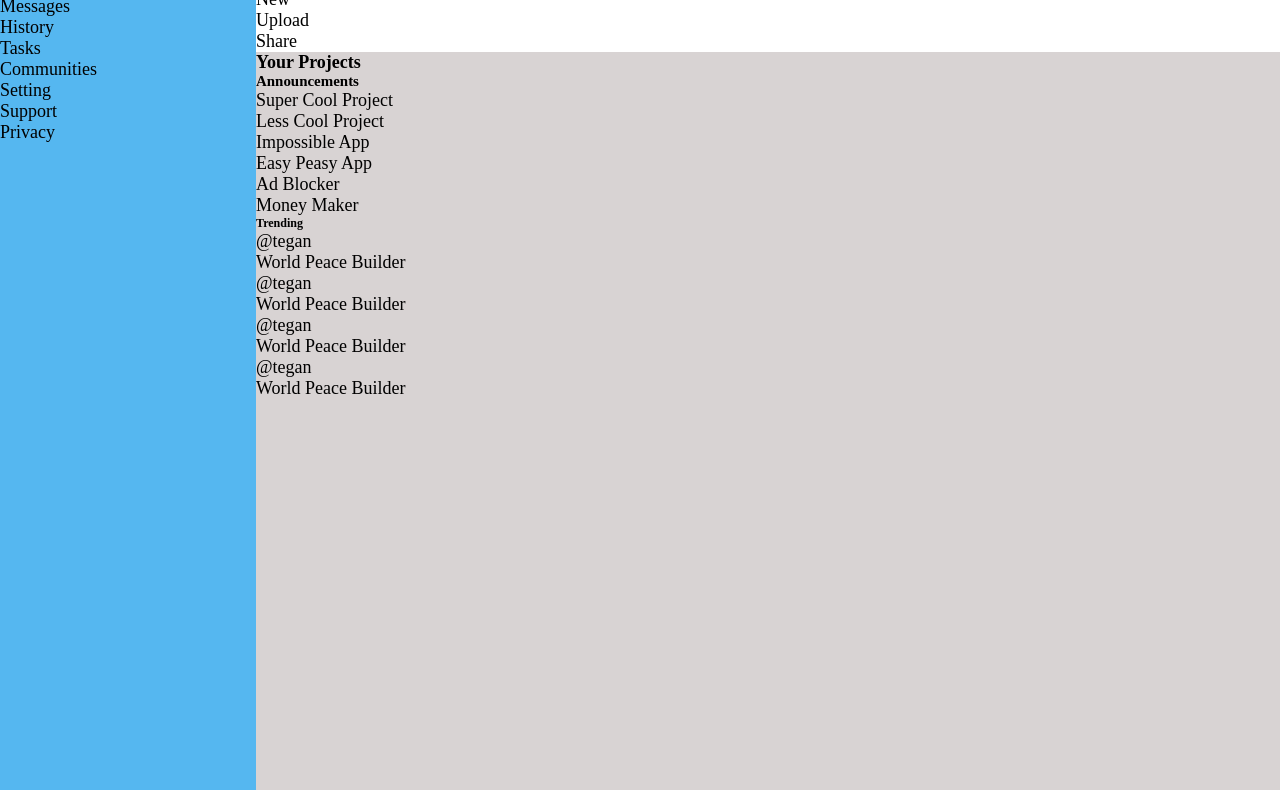
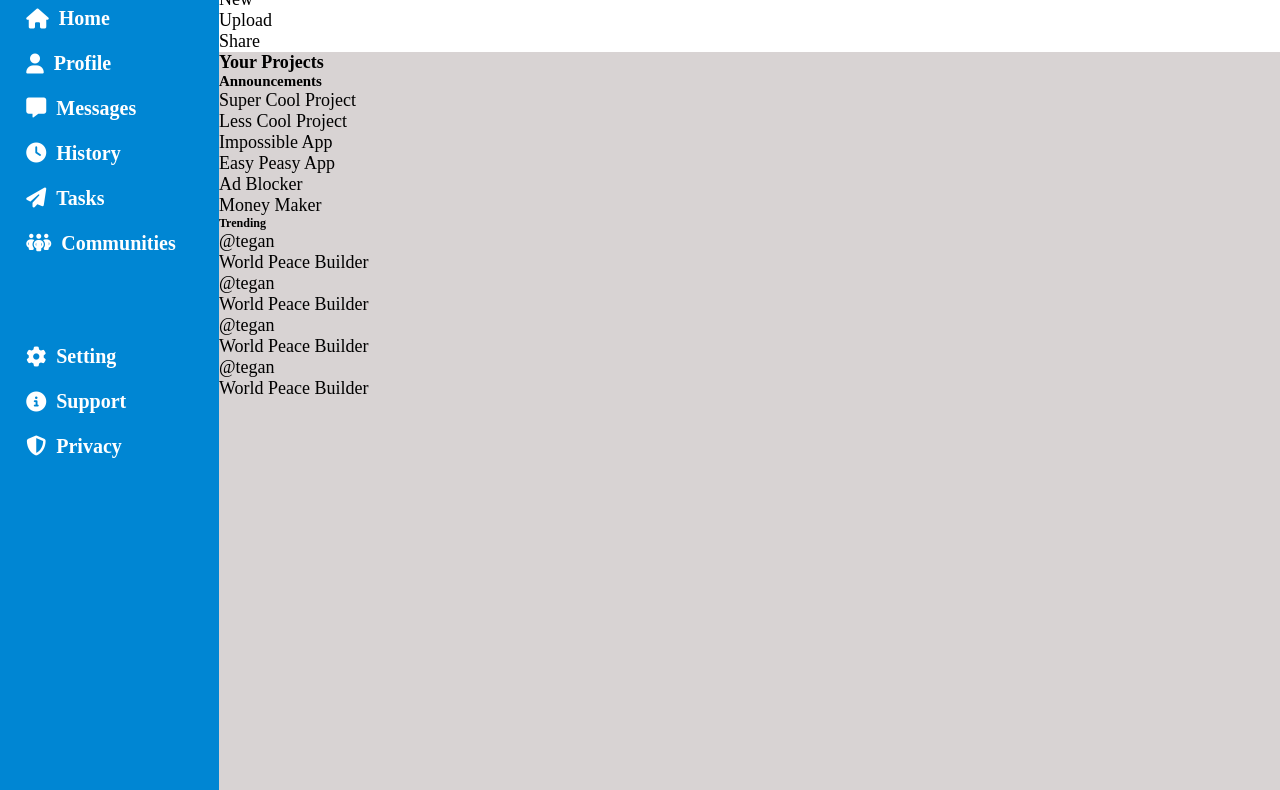
Before and after one commit to joaocorreiaprof/Project-Admin-Dashboard, a plain HTML site: page index.html in a window 1280 px wide. Shown: the part 88-878 px from the top of the page. Drawn offline with Linux system fonts and the light colour scheme.

Commit message:
Finished the sidebar

```diff
--- a/index.html
+++ b/index.html
@@ -4,39 +4,65 @@
     <meta charset="UTF-8" />
     <meta name="viewport" content="width=device-width, initial-scale=1.0" />
     <title>Admin Dashboard</title>
+
+    <link
+      rel="stylesheet"
+      href="https://cdnjs.cloudflare.com/ajax/libs/font-awesome/6.5.2/css/all.min.css"
+      integrity="sha512-SnH5WK+bZxgPHs44uWIX+LLJAJ9/2PkPKZ5QiAj6Ta86w+fsb2TkcmfRyVX3pBnMFcV7oQPJkl9QevSCWr3W6A=="
+      crossorigin="anonymous"
+      referrerpolicy="no-referrer"
+    />
+
     <link rel="stylesheet" href="styles.css" />
   </head>
   <body>
     <div class="main_container">
       <div class="sidebar">
-        <h1>Dashboard</h1>
-        <ul>
-          Home
-        </ul>
-        <ul>
-          Profile
-        </ul>
-        <ul>
-          Messages
-        </ul>
-        <ul>
-          History
-        </ul>
-        <ul>
-          Tasks
-        </ul>
-        <ul>
-          Communities
-        </ul>
-        <ul>
-          Setting
-        </ul>
-        <ul>
-          Support
-        </ul>
-        <ul>
-          Privacy
-        </ul>
+        <div class="first-part">
+          <div class="dashboard">
+            <i class="fa-solid fa-fingerprint"></i>
+            <h1>Dashboard</h1>
+          </div>
+
+          <div class="home">
+            <i class="fa-solid fa-house"></i>
+            <p>Home</p>
+          </div>
+          <div class="profile">
+            <i class="fa-solid fa-user"></i>
+            <p>Profile</p>
+          </div>
+          <div class="messages">
+            <i class="fa-solid fa-message"></i>
+            <p>Messages</p>
+          </div>
+          <div class="history">
+            <i class="fa-solid fa-clock"></i>
+            <p>History</p>
+          </div>
+          <div class="tasks">
+            <i class="fa-solid fa-paper-plane"></i>
+            <p>Tasks</p>
+          </div>
+          <div class="communities">
+            <i class="fa-solid fa-people-group"></i>
+            <p>Communities</p>
+          </div>
+        </div>
+        <div class="second-part">
+          <div class="setting">
+            <i class="fa-solid fa-gear"></i>
+            <p>Setting</p>
+          </div>
+          <div class="support">
+            <i class="fa-solid fa-circle-info"></i>
+            <p>Support</p>
+          </div>
+          <div class="privacy">
+            <i class="fa-solid fa-shield-halved"></i>
+            <p>Privacy</p>
+          </div>
+        </div>
       </div>
       <div class="header">
         <div class="empty_Search"></div>
--- a/styles.css
+++ b/styles.css
@@ -1,22 +1,31 @@
 * {
   margin: 0;
   padding: 0;
+  box-sizing: border-box;
 }
+/*Page display*/
 
 .main_container {
   background-color: rgb(54, 202, 103);
   font-size: 18px;
   display: grid;
-  grid-template-columns: repeat(1, 1fr) repeat(1, 4fr);
+  grid-template-columns: repeat(1, 1fr) repeat(1, 5fr);
   grid-template-rows: repeat(1, 1fr) repeat(1, 6fr);
 }
 
 .sidebar {
-  background-color: rgb(85, 183, 240);
+  padding: 7%;
+  font-size: 20px;
+  font-weight: bolder;
+  color: white;
+  background-color: rgb(0 134 211);
   grid-column-start: 1;
   grid-column-end: 2;
   grid-row-start: 1;
   grid-row-end: 5;
+  display: grid;
+  grid-template-columns: repeat(1, 1fr);
+  grid-template-rows: repeat(1, 3fr) repeat(1, 1fr) repeat(1, 3fr);
 }
 
 .header {
@@ -34,3 +43,20 @@
   grid-row-start: 2;
   grid-row-end: 5;
 }
+
+.dashboard,
+.home,
+.profile,
+.messages,
+.history,
+.tasks,
+.communities,
+.setting,
+.support,
+.privacy {
+  display: grid;
+  grid-template-columns: auto 1fr;
+  align-items: center;
+  padding: 5%;
+  gap: 10px;
+}
```
Also changed, not shown: icons/dashboard.svg (added).
